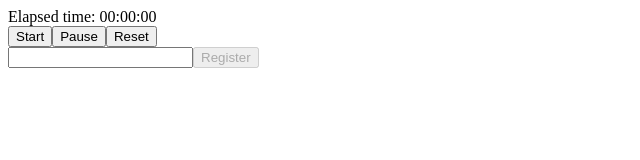
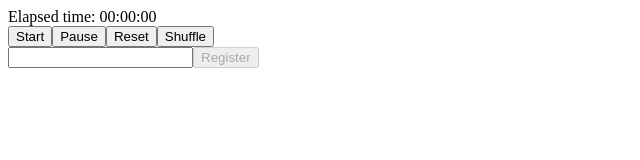
Before and after one commit to mobu-of-the-world/mobu, a React (Create React App) app: page / in a window 1280 px wide. Shown: the top 160 px of the page, without its empty margins (0-640 px from the left). Built offline with nearby package versions, Linux system fonts and the light colour scheme.

Commit message:
Implement shuffle button

```diff
--- a/src/AppComponent.tsx
+++ b/src/AppComponent.tsx
@@ -8,6 +8,7 @@ const AppComponent: React.FunctionComponent<{
   onStart: (event: React.MouseEvent<HTMLElement>) => void;
   onPause: (event: React.MouseEvent<HTMLElement>) => void;
   onReset: (event: React.MouseEvent<HTMLElement>) => void;
+  onShuffle: (event: React.MouseEvent<HTMLButtonElement>) => void;
   onChange: (event: React.ChangeEvent<HTMLInputElement>) => void;
   onUserRegister: (event: React.MouseEvent<HTMLElement>) => void;
   onUserRemove: (event: React.MouseEvent<HTMLButtonElement>) => void;
@@ -19,6 +20,7 @@ const AppComponent: React.FunctionComponent<{
   onStart,
   onPause,
   onReset,
+  onShuffle,
   onChange,
   onUserRegister,
   onUserRemove,
@@ -33,6 +35,7 @@ const AppComponent: React.FunctionComponent<{
         <Button onClick={onStart}>Start</Button>
         <Button onClick={onPause}>Pause</Button>
         <Button onClick={onReset}>Reset</Button>
+        <Button onClick={onShuffle}>Shuffle</Button>
       </div>
       <div>
         <TextInput onChange={onChange} value={username} />
--- a/src/AppContainer.tsx
+++ b/src/AppContainer.tsx
@@ -48,6 +48,13 @@ const AppContainer: React.FunctionComponent = () => {
     [count]
   );
 
+  const onShuffle = React.useCallback(
+    (event: React.MouseEvent<HTMLButtonElement>) => {
+      setUsers(prev => shuffleArray([...prev]));
+    },
+    []
+  );
+
   const onChange = React.useCallback(
     (event: React.ChangeEvent<HTMLInputElement>) => {
       setUsername(event.currentTarget.value);
@@ -77,6 +84,7 @@ const AppContainer: React.FunctionComponent = () => {
       onStart={onStart}
       onPause={onPause}
       onReset={onReset}
+      onShuffle={onShuffle}
       onChange={onChange}
       onUserRegister={onUserRegister}
       onUserRemove={onUserRemove}
@@ -93,4 +101,13 @@ function numberToTimeString(count: number): string {
   return elapsedTime.toISOString().substr(11, 8);
 }
 
+function shuffleArray(array: string[]): string[] {
+  for (let i = array.length - 1; i > 0; i--){
+    const rand = Math.floor(Math.random() * ( i + 1 ));
+    [array[i], array[rand]] = [array[rand], array[i]]
+  }
+
+  return array
+}
+
 export default AppContainer;
```
